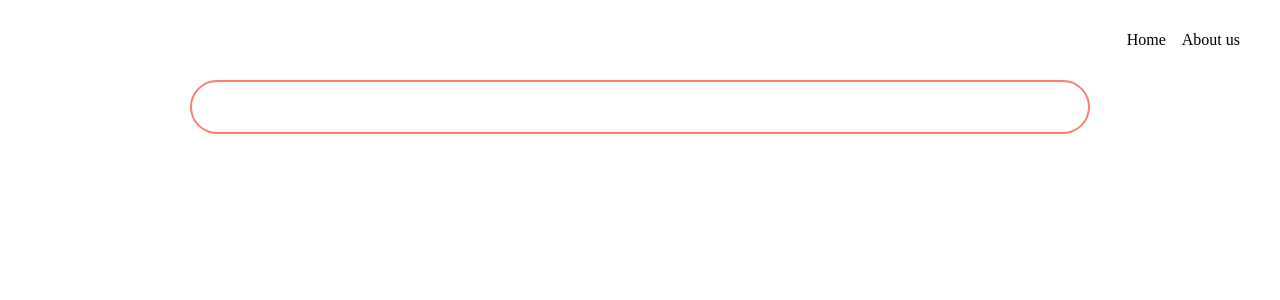
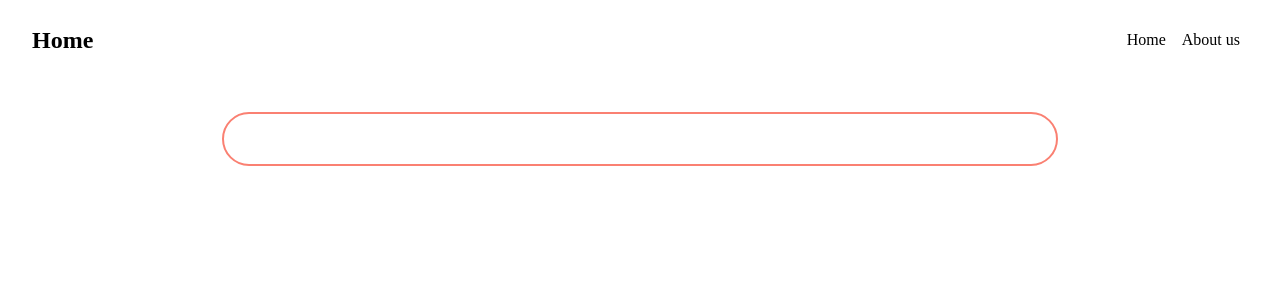
Before and after one commit to elquespera/react-2023, a React (Vite) app: page / in a window 1280 px wide. Shown: the top 300 px of the page. Built offline with nearby package versions, Linux system fonts and the light colour scheme.

Commit message:
feat: show current page title in header

```diff
--- a/src/App.tsx
+++ b/src/App.tsx
@@ -10,11 +10,9 @@ export default class App extends React.Component {
     return (
       <BrowserRouter>
         <Routes>
-          <Route element={<Layout />}>
-            <Route path="/" element={<Main />} />
-            <Route path="/about-us" element={<AboutUs />} />
-            <Route path="*" element={<Route404 />} />
-          </Route>
+          <Route path="/" element={<Layout title="Home" page={<Main />} />} />
+          <Route path="/about-us" element={<Layout title="About Us" page={<AboutUs />} />} />
+          <Route path="*" element={<Layout title="Not Found" page={<Route404 />} />} />
         </Routes>
       </BrowserRouter>
     );
--- a/src/components/Header/Header.module.scss
+++ b/src/components/Header/Header.module.scss
@@ -3,7 +3,7 @@
 .header {
   display: flex;
   align-items: center;
-  justify-content: end;
+  justify-content: space-between;
   width: 100%;
   height: vars.$header-height;
   padding: 1rem 2rem;
--- a/src/components/Header/Header.tsx
+++ b/src/components/Header/Header.tsx
@@ -2,10 +2,15 @@ import React from 'react';
 import { NavLink } from 'react-router-dom';
 import styles from './Header.module.scss';
 
-export default class Header extends React.Component {
+interface HeaderProps {
+  title?: string;
+}
+
+export default class Header extends React.Component<HeaderProps> {
   render() {
     return (
       <header className={styles.header}>
+        <h2>{this.props.title}</h2>
         <nav>
           <ul className={styles.links}>
             <li>
--- a/src/routes/Layout.tsx
+++ b/src/routes/Layout.tsx
@@ -1,15 +1,17 @@
 import React from 'react';
-import { Outlet } from 'react-router-dom';
 import Header from '../components/Header/Header';
 
-export default class Layout extends React.Component {
+interface LayoutProps {
+  title?: string;
+  page?: React.ReactNode;
+}
+
+export default class Layout extends React.Component<LayoutProps> {
   render() {
     return (
       <>
-        <Header />
-        <main>
-          <Outlet />
-        </main>
+        <Header title={this.props.title} />
+        <main>{this.props.page}</main>
       </>
     );
   }
--- a/src/styles/global.scss
+++ b/src/styles/global.scss
@@ -13,6 +13,7 @@ html,
 main {
   margin: 0 auto;
   max-width: vars.$app-width;
+  padding: 2rem;
 }
 
 ul,
```
